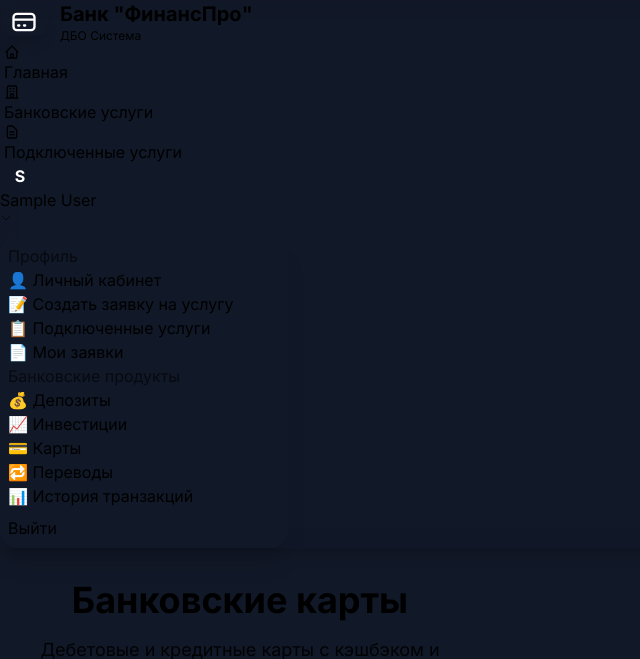
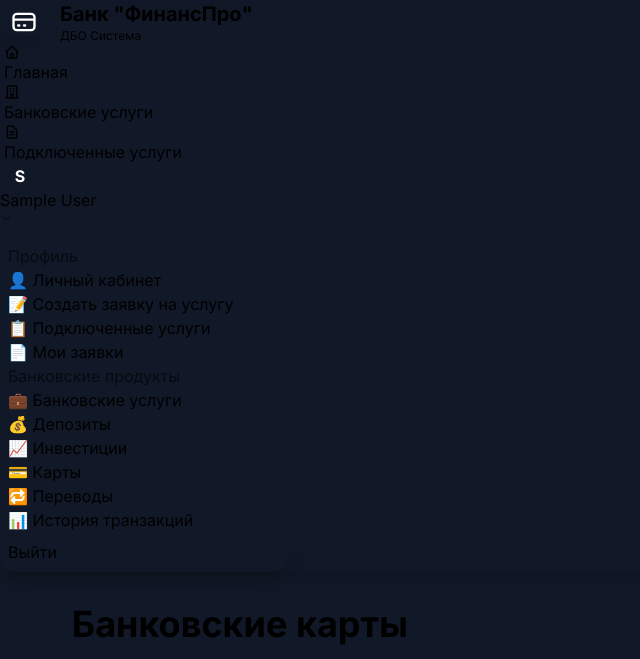
Before and after one commit to Cyberpolygon-grant/dbo, a Django app: page /cards/ in a window 1280 px wide. Shown: the top 659 px of the page, without its empty margins (0-640 px from the left). Run offline with Django 5.2, Linux system fonts and the light colour scheme; a user stored in the database is signed in; tables that the repository leaves empty hold one stand-in row (values such as "Sample post"); some libraries are stand-ins or nearby versions.

Commit message:
Update base.html

```diff
--- a/dbo/templates/base.html
+++ b/dbo/templates/base.html
@@ -296,10 +296,13 @@
                                 <li><a href="{% url 'create_service_request' %}">📝 Создать заявку на услугу</a></li>
                                 <li><a href="{% url 'my_services' %}">📋 Подключенные услуги</a></li>
                                 <li><a href="{% url 'my_requests' %}">📄 Мои заявки</a></li>
-                                <li class="menu-title"><span class="opacity-60">Банковские продукты</span></li>
-                                <li><a href="{% url 'deposits' %}">💰 Депозиты</a></li>
-                                <li><a href="{% url 'investments' %}">📈 Инвестиции</a></li>
-                                <li><a href="{% url 'cards' %}">💳 Карты</a></li>
+                            {% endif %}
+                            <li class="menu-title"><span class="opacity-60">Банковские продукты</span></li>
+                            <li><a href="{% url 'banking_services' %}">💼 Банковские услуги</a></li>
+                            <li><a href="{% url 'deposits' %}">💰 Депозиты</a></li>
+                            <li><a href="{% url 'investments' %}">📈 Инвестиции</a></li>
+                            <li><a href="{% url 'cards' %}">💳 Карты</a></li>
+                            {% if is_dbo_client %}
                                 <li><a href="{% url 'transfers' %}">🔁 Переводы</a></li>
                                 <li><a href="{% url 'transactions' %}">📊 История транзакций</a></li>
                             {% endif %}
```
